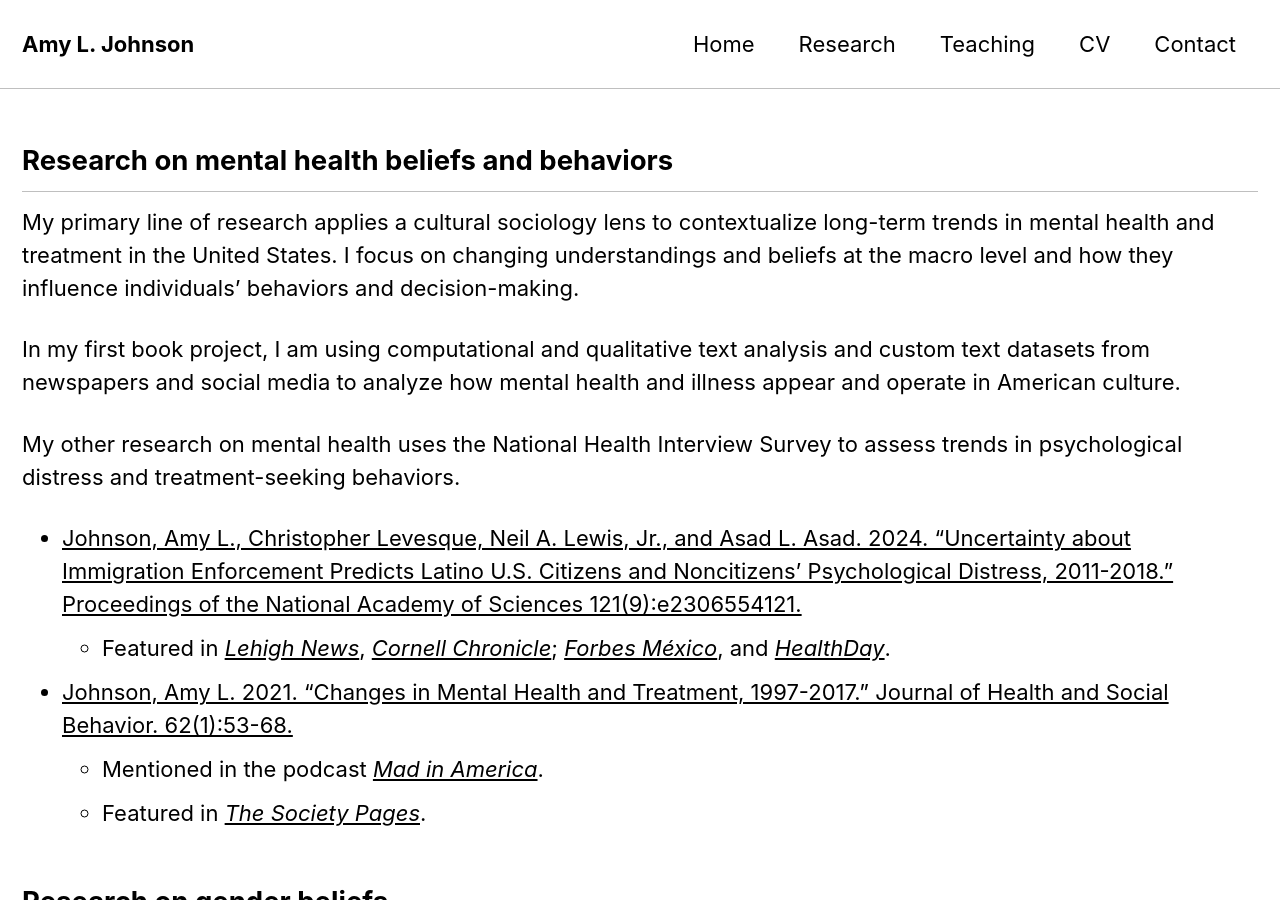
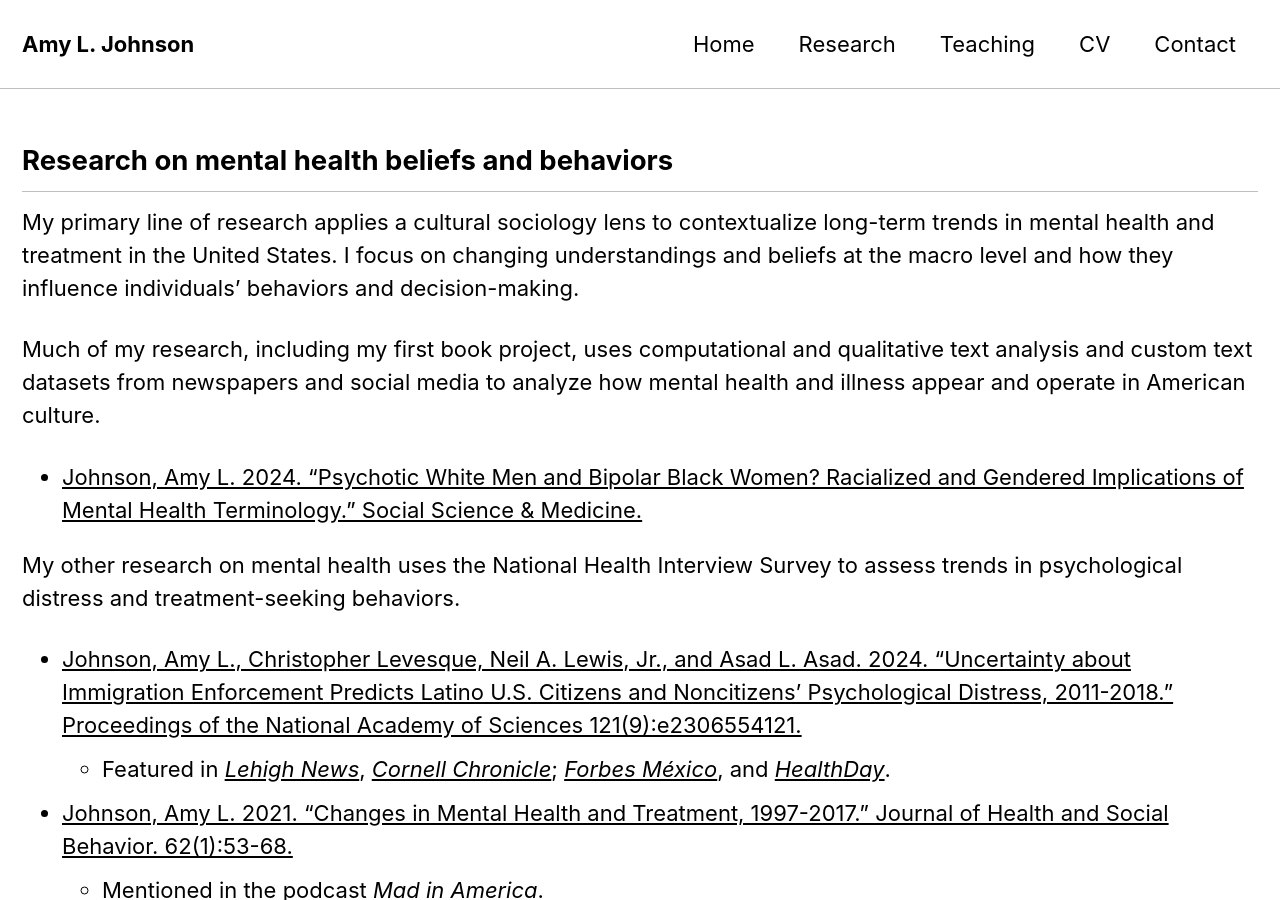
Before and after one commit to aljohnson-soc/aljohnson-soc.github.io, a Jekyll site: the page built from _pages/research.md, in a window 1280 px wide and 900 px high. Built offline with Jekyll 4.4.1, drawn with Linux system fonts in a browser that asks for light colours; cached includes are drawn as plain includes.

Commit message:
add SSM information

```diff
--- a/_pages/research.md
+++ b/_pages/research.md
@@ -8,7 +8,8 @@ permalink: /research/
 
 My primary line of research applies a cultural sociology lens to contextualize long-term trends in mental health and treatment in the United States. I focus on changing understandings and beliefs at the macro level and how they influence individuals’ behaviors and decision-making.
 
-In my first book project, I am using computational and qualitative text analysis and custom text datasets from newspapers and social media to analyze how mental health and illness appear and operate in American culture.
+Much of my research, including my first book project, uses computational and qualitative text analysis and custom text datasets from newspapers and social media to analyze how mental health and illness appear and operate in American culture.
+- [Johnson, Amy L. 2024. “Psychotic White Men and Bipolar Black Women? Racialized and Gendered Implications of Mental Health Terminology.” Social Science & Medicine.](https://doi.org/10.1016/j.socscimed.2024.117015)
 
 My other research on mental health uses the National Health Interview Survey to assess trends in psychological distress and treatment-seeking behaviors.
 
```
Also changed, not shown: _pages/splash.md (+5 -5 lines).
